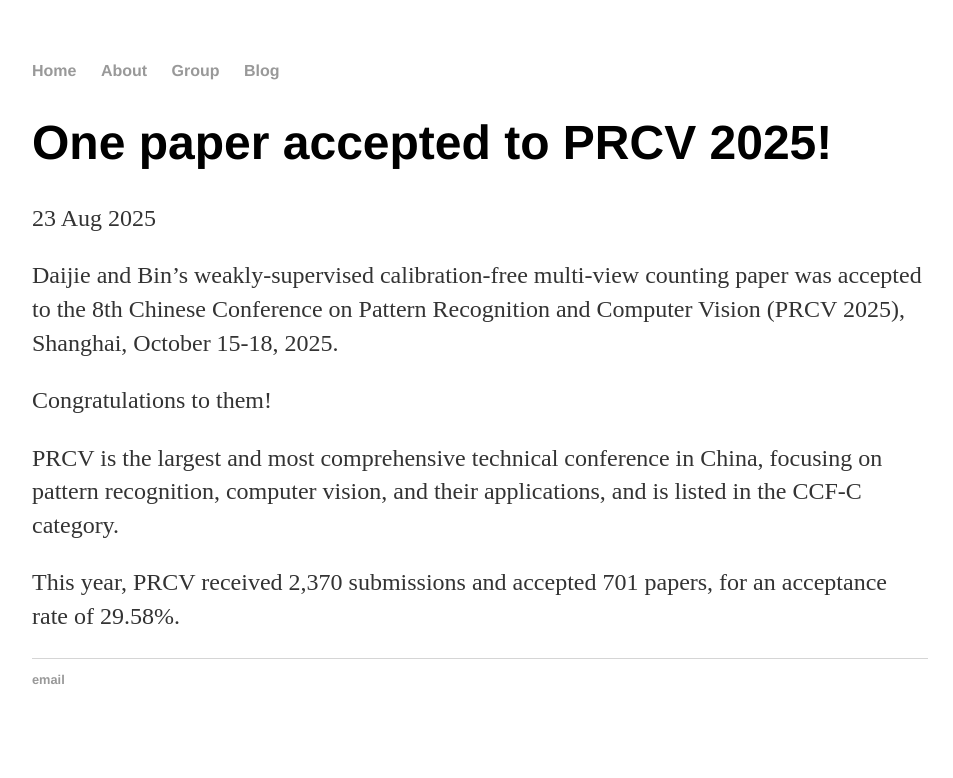
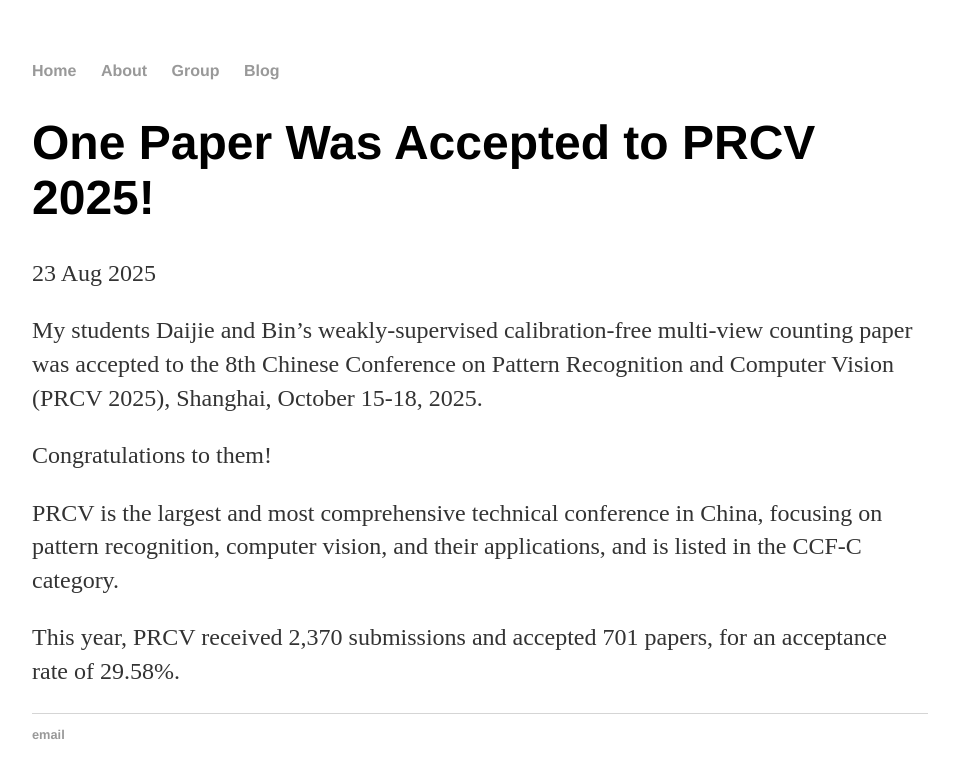
Before and after one commit to zqyq/zqyq.github.io, a Jekyll site: the page built from _posts/2025-08-23-PRCV2025.md, in a window 1280 px wide. Shown: the top 778 px of the page, without its empty margins (160-1113 px from the left). Built offline with Jekyll 4.4.1, drawn with Linux system fonts in a browser that asks for light colours.

Commit message:
Update 2025-08-23-PRCV2025.md

```diff
--- a/_posts/2025-08-23-PRCV2025.md
+++ b/_posts/2025-08-23-PRCV2025.md
@@ -1,10 +1,10 @@
 ---
 layout: post
-title: "One paper accepted to PRCV 2025!"
+title: "One Paper Was Accepted to PRCV 2025!"
 date: 2025-08-23
 ---
 
-Daijie and Bin's weakly-supervised calibration-free multi-view counting paper was accepted to the 8th Chinese Conference on Pattern Recognition and Computer Vision (PRCV 2025), Shanghai, October 15-18, 2025.
+My students Daijie and Bin's weakly-supervised calibration-free multi-view counting paper was accepted to the 8th Chinese Conference on Pattern Recognition and Computer Vision (PRCV 2025), Shanghai, October 15-18, 2025.
 
 Congratulations to them!
 
```
